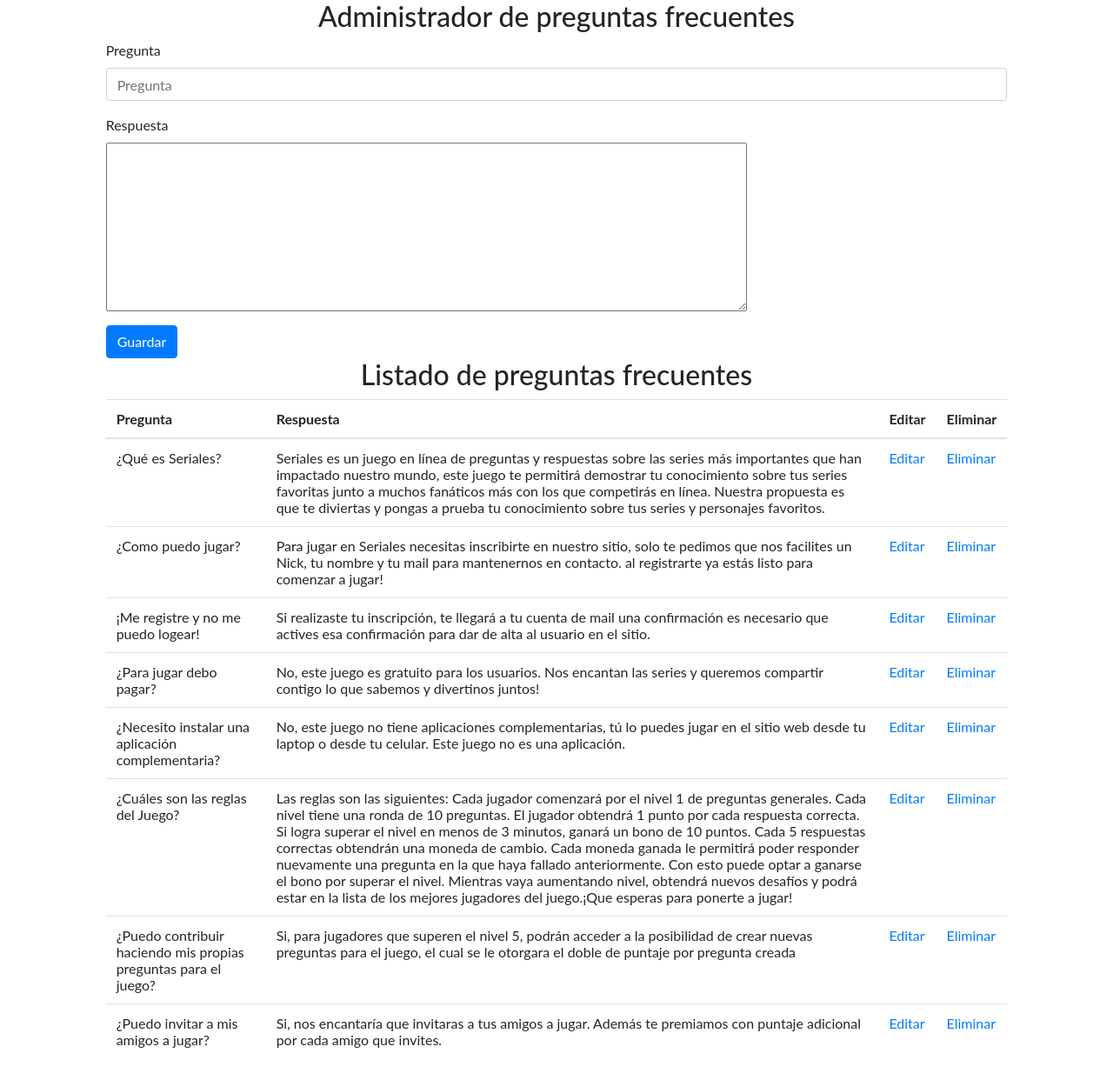
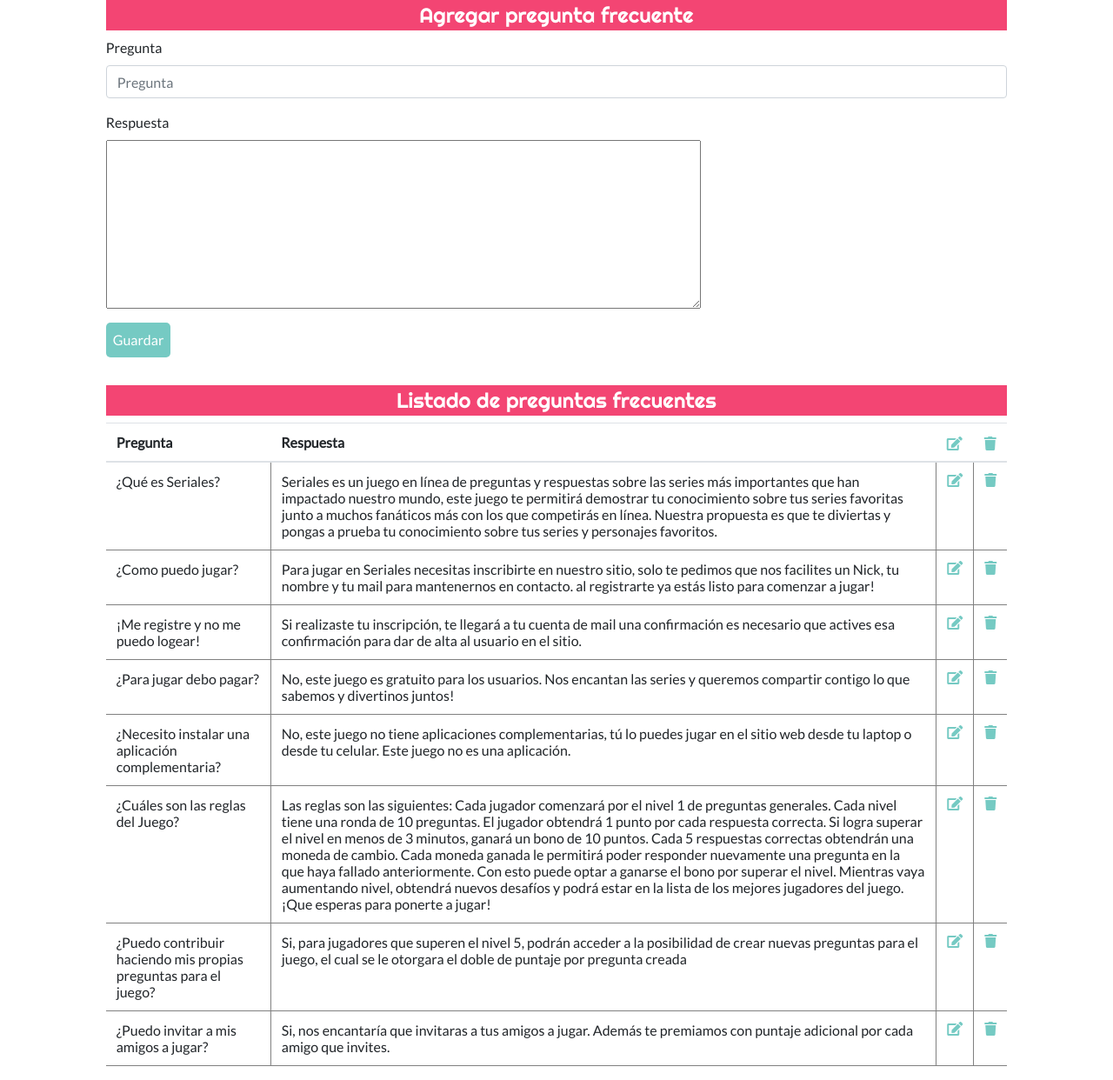
Before and after one commit to equipo-digital-house/seriales, a PHP site: page /administradorPreguntasFrecuentes.php in a window 1280 px wide. Shown: the whole page at 87% size. Before the commit the page ends 1205 px from the top, so only its background shows below. Run offline with PHP 8.4, Linux system fonts and the light colour scheme; data comes from the database, SQL or seed files in the repository; some libraries are stand-ins or nearby versions.

Commit message:
recuperación de faq a través de base de datos, css de admin de faq

```diff
--- a/administradorPreguntasFrecuentes.php
+++ b/administradorPreguntasFrecuentes.php
@@ -15,6 +15,8 @@
    <head>
      <title>Administrador de preguntas frecuentes</title>
      <link rel="stylesheet" href="https://stackpath.bootstrapcdn.com/bootstrap/4.1.1/css/bootstrap.min.css" integrity="sha384-WskhaSGFgHYWDcbwN70/dfYBj47jz9qbsMId/iRN3ewGhXQFZCSftd1LZCfmhktB" crossorigin="anonymous">
+     <link href="https://fonts.googleapis.com/css?family=Lato|Righteous|Ubuntu|Fjalla+One" rel="stylesheet">
+     <link rel="stylesheet" href="https://use.fontawesome.com/releases/v5.8.1/css/all.css" integrity="sha384-50oBUHEmvpQ+1lW4y57PTFmhCaXp0ML5d60M1M7uH2+nqUivzIebhndOJK28anvf" crossorigin="anonymous">
      <link rel="stylesheet" href="css/master.css">
      <meta charset="utf-8">
    </head>
@@ -29,7 +31,7 @@
          <div id="formContainer" class="row align-items-center">
             <div class="col-sm-10 offset-md-1">
 
-            <h2 class="text-center">Administrador de preguntas frecuentes</h2>
+            <h2 class="tituloAdminFaq1" class="text-center">Agregar pregunta frecuente</h2>
 
             <form id="formulario"  class="form" name="preguntasFrecuentes" novalidate action=""  method="POST">
 
@@ -43,14 +45,14 @@
             <textarea name="answer" rows="8" cols="80" id="answer" class="row align-items-left"></textarea>
             </div>
 
-            <button type="submit" class="btn btn-primary">Guardar</button>
+            <button class="guardarFaq" type="submit" class="btn">Guardar</button>
             </form>
 
 
 <!--Listado de preguntas frecuentes-->
 
 <div class="spacer"></div>
-  <h2 class="text-center">Listado de preguntas frecuentes</h2>
+  <h2 class="tituloAdminFaq2">Listado de preguntas frecuentes</h2>
   <div class="spacer"></div>
   <table class="table">
       <thead>
@@ -58,17 +60,17 @@
               <th>
                   Pregunta
               </th>
+
               <th>
                   Respuesta
               </th>
-              <!-- <th>
-                  Ver
-              </th> -->
+
               <th>
-                  Editar
+                  <i class="fas fa-edit"></i>
               </th>
+
               <th>
-                  Eliminar
+                  <i class="fas fa-trash"></i>
               </th>
           </tr>
       </thead>
@@ -82,10 +84,10 @@
                   <?= $pregunta['answer'];?>
               </td>
               <td>
-                  <a href="editarPreguntaFrecuente.php?id=<?=$pregunta['id']?>">Editar</a>
+                  <a href="editarPreguntaFrecuente.php?id=<?=$pregunta['id']?>"><i class="fas fa-edit"></i></a>
               </td>
               <td>
-                  <a href="eliminarPreguntaFrecuente.php?id=<?=$pregunta['id']?>">Eliminar</a>
+                  <a href="eliminarPreguntaFrecuente.php?id=<?=$pregunta['id']?>"><i class="fas fa-trash"></i></a>
               </td>
 
           </tr>
@@ -105,7 +107,7 @@
 
      <script src="https://code.jquery.com/jquery-3.3.1.slim.min.js" integrity="sha384-q8i/X+965DzO0rT7abK41JStQIAqVgRVzpbzo5smXKp4YfRvH+8abtTE1Pi6jizo" crossorigin="anonymous"></script>
      <script src="https://cdnjs.cloudflare.com/ajax/libs/popper.js/1.14.3/umd/popper.min.js" integrity="sha384-ZMP7rVo3mIykV+2+9J3UJ46jBk0WLaUAdn689aCwoqbBJiSnjAK/l8WvCWPIPm49" crossorigin="anonymous"></script>
-     <script src="https://stackpath.bootstrapcdn.com/bootstrap/4.1.1/js/bootstrap.min.js" integrity="sha384-smHYKdLADwkXOn1EmN1qk/HfnUcbVRZyYmZ4qpPea6sjB/pTJ0euyQp0Mk8ck+5T" crossorigin="anonymous"></
+     <script src="https://stackpath.bootstrapcdn.com/bootstrap/4.1.1/js/bootstrap.min.js" integrity="sha384-smHYKdLADwkXOn1EmN1qk/HfnUcbVRZyYmZ4qpPea6sjB/pTJ0euyQp0Mk8ck+5T" crossorigin="anonymous"></script>
 
    </body>
  </html>
--- a/autoload.php
+++ b/autoload.php
@@ -15,7 +15,7 @@
 $host = "localhost";
 $bd = "seriales_db";
 $user = "root";
-$password = "root";
+$password = "aldana";
 $puerto = "3306";
 $charset = "utf8mb4";
 
--- a/css/master.css
+++ b/css/master.css
@@ -150,7 +150,6 @@
 
 * {
   box-sizing: border-box;
-  margin: 0 auto;
   padding: 0;
 }
 
@@ -255,8 +254,6 @@
   width: 100%;
   height: 100%;
   border-radius: 6px;
-  /*background-image: url(img-Aldi/LaCasaDePapel1.jpg);
-  background-size: cover;*/
   }
 
   /*Media queries*/
@@ -430,19 +427,19 @@
 main .main-pf {
   padding: 30px;
   background-image: url(../img/bg-seriales.png);
-
 }
 
 .preguntas-frecuentes{
 width:80%;
 margin: 0 auto;
 }
+
 .card-header{
 width: 100%;
 background-color: #f34573;
 color: black;
+}
 
-}
 .card-body{
 text-align: left;
 font-family: 'Lato', sans-serif;
@@ -450,11 +447,11 @@
 
 .font-preguntas{
   text-decoration: none;
-  font-family: 'Lato', sans-serif;
+  font-family: 'Righteous', sans-serif;
   text-align: left;
   color: white;
+}
 
-}
 .font-preguntas:hover{
   color: #75cac3;
 
@@ -512,3 +509,46 @@
   .avatar img{
     border:1px solid #75cac3;
   }
+
+  /*Administrador preguntas frecuentes*/
+
+  .tituloAdminFaq1, .tituloAdminFaq2, .tituloAdminFaq3, .eliminarPreguntaFrecuente{
+    font-family: 'Righteous', sans-serif;
+    color: white;
+    padding: 0.2rem;
+    background-color: #f34573;
+    text-align: center;
+    font-size: 1.5rem;
+  }
+
+  .formulario form{
+    margin-bottom: 2rem;
+  }
+
+  td {
+    border: 1px solid grey;
+  }
+
+  th:first-child, td:first-child {
+    border-left: none;
+  }
+
+  th:last-child, td:last-child{
+    border-right: none;
+  }
+
+  .guardarFaq, .modificarFaq, .eliminarFaq {
+    background-color: #75cac3;
+    color: white;
+    padding: 0.5rem;
+    border: none;
+    border-radius: 5px;
+  }
+
+  .fas {
+    color: #75cac3;
+  }
+
+  .flechaVolver{
+    font-size: 40px;
+  }
```
Also changed, not shown: editarPreguntaFrecuente.php (+11 -7 lines), eliminarPreguntaFrecuente.php (+19 -9 lines), preguntasFrecuentes.php (+21 -29 lines).
